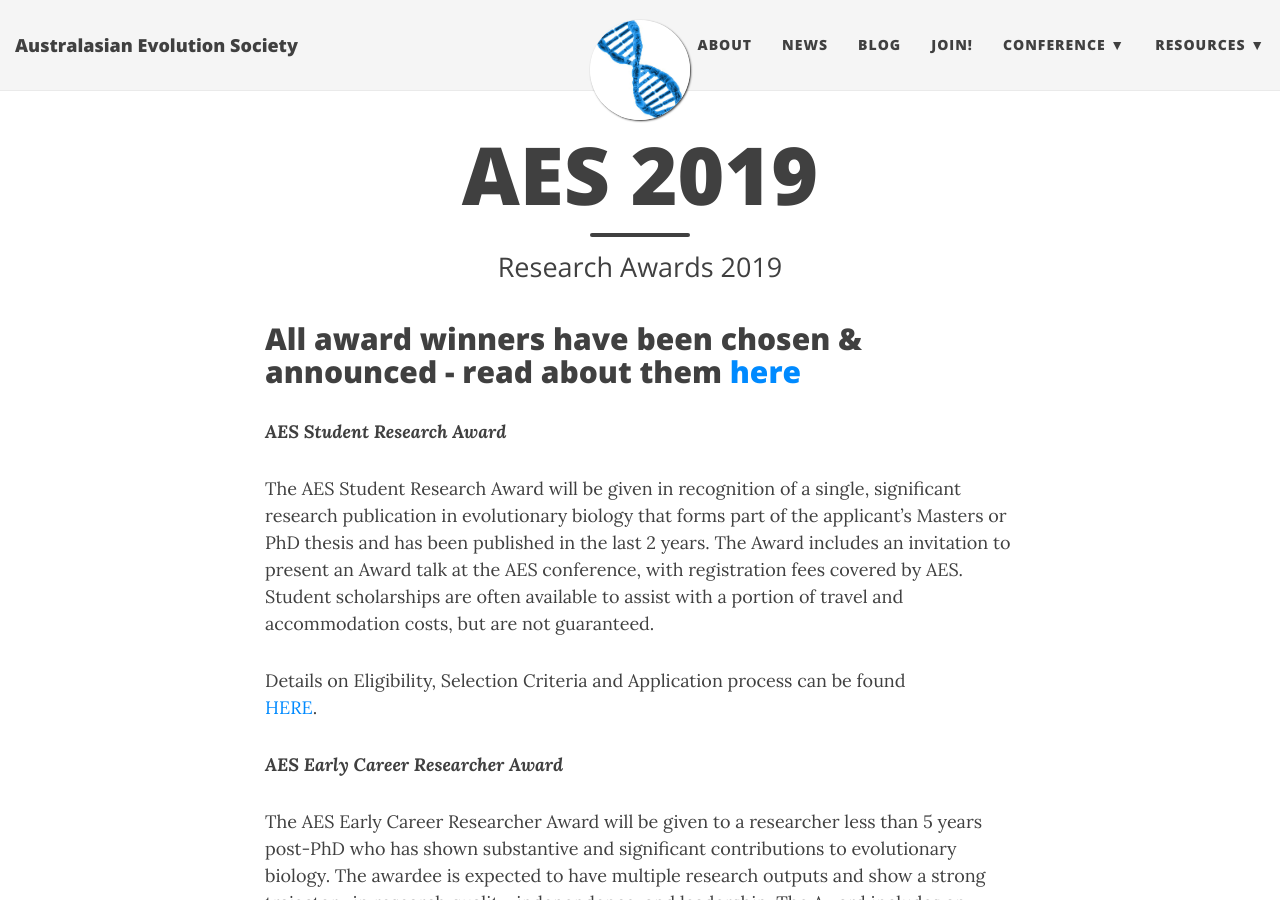
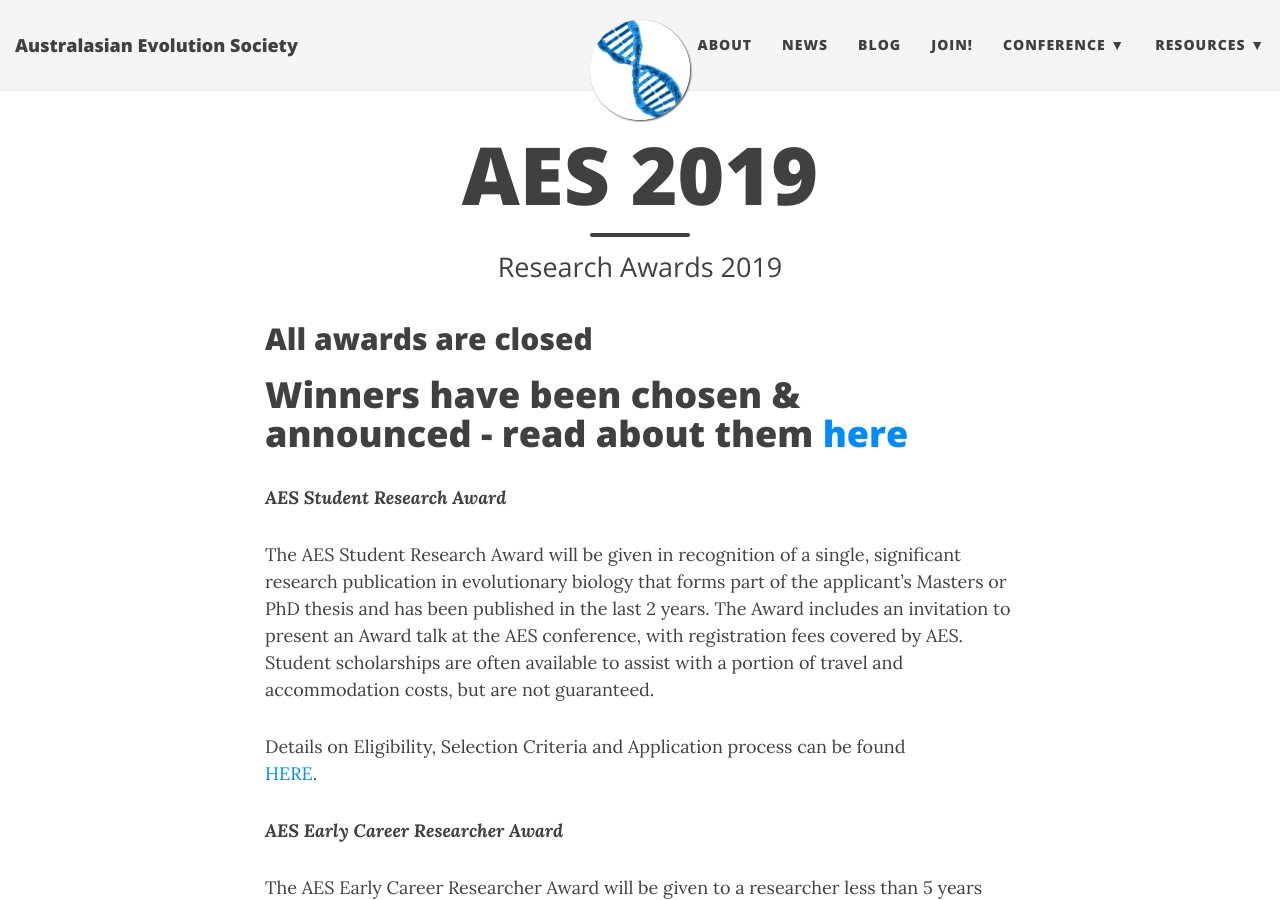
Before and after one commit to ausevo/ausevo.github.io, a Jekyll site: the page built from prizes.md, in a window 1280 px wide and 900 px high. Built offline with Jekyll 4.4.1, drawn with Linux system fonts in a browser that asks for light colours; nearby versions of some CDN libraries.

Commit message:
Update prizes.md

```diff
--- a/prizes.md
+++ b/prizes.md
@@ -5,7 +5,8 @@
 css: "/css/index.css"
 ---
 
-## All award winners have been chosen & announced - read about them [here](http://ausevo.com/2019-08-08-AES_Award_Winners/)
+## All awards are closed
+# Winners have been chosen & announced - read about them [here](http://ausevo.com/2019-08-08-AES_Award_Winners/)
 
 ***AES Student Research Award***
 
```
